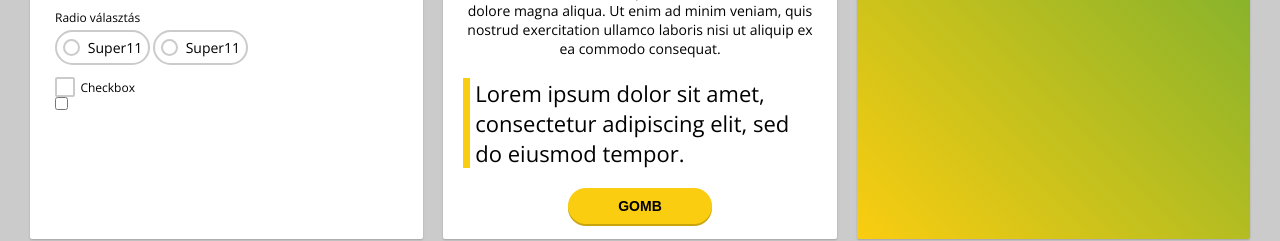
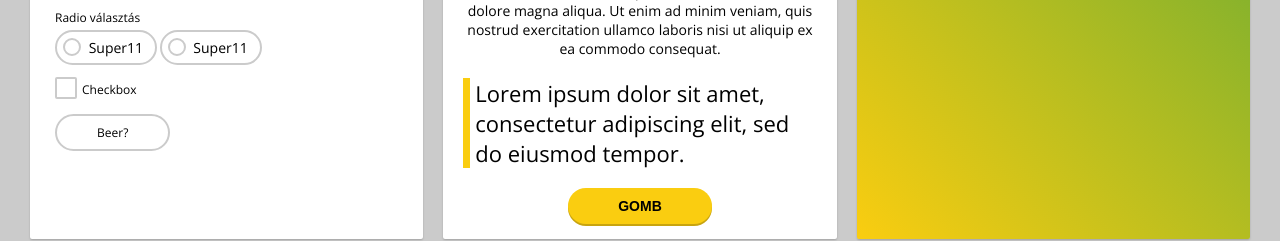
Before and after one commit to vis0rka/super11, a website built with webpack: page index.html in a window 1280 px wide. Shown: the part 393-634 px from the top of the page. Built offline with nearby package versions, Linux system fonts and the light colour scheme.

Commit message:
feat(super11) add picker to form

```diff
--- a/assets/styles/style.scss
+++ b/assets/styles/style.scss
@@ -1,11 +1,10 @@
-@import url('https://fonts.googleapis.com/css?family=Open+Sans');
+@import url("https://fonts.googleapis.com/css?family=Open+Sans");
 @import "config.scss", "functions.scss";
 $break-tablet: 720px;
 $break-desktop: 1020px;
 
-
 * {
-  margin:0;
+  margin: 0;
   padding: 0;
   box-sizing: border-box;
 }
@@ -16,8 +15,14 @@ html {
 
 body {
   background-color: color(lightGrey);
-  font-family: 'Open Sans', sans-serif;
-  padding:10px 20px;
+  font-family: "Open Sans", sans-serif;
+  padding: 10px 20px;
+}
+
+*:before, *:after {
+  -webkit-box-sizing: inherit;
+  -moz-box-sizing: inherit;
+  box-sizing: inherit;
 }
 
 .header {
@@ -38,13 +43,13 @@ body {
   &__item {
     display: flex;
     width: calc(100% - 20px);
-    margin:10px;
+    margin: 10px;
     height: auto;
     border-radius: 2px;
 
     @media screen and (min-width: $break-tablet) {
-        width: calc(50% - 20px);
-        margin:10px auto;
+      width: calc(50% - 20px);
+      margin: 10px auto;
     }
 
     @media screen and (min-width: $break-desktop) {
@@ -54,22 +59,22 @@ body {
 }
 
 .card {
-  width:100%;
+  width: 100%;
   height: auto;
   border-radius: 2px;
-  box-shadow: 0px 1px 2px 0px rgba(0,0,0,0.2);
+  box-shadow: 0px 1px 2px 0px rgba(0, 0, 0, 0.2);
   background-color: #fff;
 
   &--bcg-grad {
-    background: -webkit-linear-gradient(45deg, #facd10 0%,#55a738 100%);
-    background: linear-gradient(45deg, #facd10 0%,#55a738 100%);
+    background: -webkit-linear-gradient(45deg, #facd10 0%, #55a738 100%);
+    background: linear-gradient(45deg, #facd10 0%, #55a738 100%);
   }
 
   &__header {
     border-radius: 2px 2px 0 0;
     width: 100%;
     height: 200px;
-    background-image: url('https://image.shutterstock.com/image-photo/car-thief-using-tool-break-450w-147792686.jpg');
+    background-image: url("https://image.shutterstock.com/image-photo/car-thief-using-tool-break-450w-147792686.jpg");
     background-size: cover;
     position: relative;
   }
@@ -82,43 +87,44 @@ body {
 
   &__text {
     display: inline-block;
-    font-size:1.2rem;
+    font-size: 1.2rem;
     font-weight: bold;
 
     text-transform: uppercase;
     position: absolute;
-    top:20px;
-    left:-15px;
-    padding:10px 15px;
+    top: 20px;
+    left: -15px;
+    padding: 10px 15px;
     border-radius: 15px;
     background-color: color(blue);
-    box-shadow: 0px 10px 20px 0px rgba(color(blue),0.5);
-    color:white;
+    box-shadow: 0px 10px 20px 0px rgba(color(blue), 0.5);
+    color: white;
   }
 
   &__text--yellow {
     background-color: color(yellow);
-    box-shadow: 0px 10px 20px 0px rgba(color(yellow),0.5);
-    color:black;
+    box-shadow: 0px 10px 20px 0px rgba(color(yellow), 0.5);
+    color: black;
   }
 
   &__close {
     display: inline-block;
     background-color: #fff;
     border-radius: 20px;
-    position:absolute;
-    top:-20px;
-    right:-20px;
+    position: absolute;
+    top: -20px;
+    right: -20px;
     width: 40px;
     height: 40px;
     border: 2px solid color(green);
-    box-shadow: 0px 10px 20px 0px rgba(color(green),0.5);
+    box-shadow: 0px 10px 20px 0px rgba(color(green), 0.5);
 
-     &::before, &::after {
+    &::before,
+    &::after {
       position: absolute;
       left: 16px;
       top: 8px;
-      content: ' ';
+      content: " ";
       height: 20px;
       width: 3px;
       background-color: #55a738;
@@ -132,35 +138,35 @@ body {
   }
 
   &__title {
-    font-size:1.6rem;
+    font-size: 1.6rem;
     text-align: center;
-    padding:3px 0;
-    margin-top:25px;
+    padding: 3px 0;
+    margin-top: 25px;
   }
 
   &__text-main {
-    font-size:1.4rem;
+    font-size: 1.4rem;
     text-align: center;
-    padding:0 20px;
+    padding: 0 20px;
   }
 
   &__text-relevant-container {
-    border-left :7px solid color(yellow);
-    margin:20px;
+    border-left: 7px solid color(yellow);
+    margin: 20px;
   }
 
   &__text-relevant {
-    font-size:2.2rem;
-    margin-left:5px;
+    font-size: 2.2rem;
+    margin-left: 5px;
   }
 
   &__button {
-    border-radius:20px;
-    padding:10px 50px;
-    border:none;
+    border-radius: 20px;
+    padding: 10px 50px;
+    border: none;
     background-color: color(yellow);
     box-shadow: 0px 2px 0px 0px color(yellowShadow);
-    font-size:1.4rem;
+    font-size: 1.4rem;
     font-weight: bold;
     text-transform: uppercase;
     margin: 15px auto;
@@ -182,26 +188,26 @@ body {
   &__input-single {
     display: flex;
     flex-direction: column;
-    width:45%;
+    width: 45%;
   }
   &__label {
-    font-size:1.2rem;
+    font-size: 1.2rem;
   }
 
   &__input {
     height: 40px;
-    border:2px solid color(lightGrey);
-    border-radius:2px;
-    margin-top:5px;
+    border: 2px solid color(lightGrey);
+    border-radius: 2px;
+    margin-top: 5px;
   }
 
   &__radios-group {
-    margin-top:1.2rem;
+    margin-top: 1.2rem;
   }
 
   &__radio-single {
-    display:inline-block;
-    margin-top:1.2rem;
+    display: inline-block;
+    margin-top: 1.2rem;
     position: relative;
   }
 
@@ -219,27 +225,27 @@ body {
   &__radio-input:checked + &__radio-label {
     background-color: color(blue);
     border-color: color(blue);
-    color:white;
+    color: white;
     &::before {
       border: 4px solid white;
       background-color: color(blue);
-      width: 0.7rem;
-      height: 0.7rem;
+      width: 1.8rem;
+      height: 1.8rem;
     }
   }
 
   &__radio-label {
-    font-size:1.4rem;
-    border:2px solid color(lightGrey);
+    font-size: 1.4rem;
+    border: 2px solid color(lightGrey);
     border-radius: 20px;
-    padding:6px;
+    padding: 6px 12px 6px 6px;
     cursor: pointer;
 
     &::before {
       content: "";
       display: inline-block;
-      width: 1rem;
-      height: 1rem;
+      width: 1.8rem;
+      height: 1.8rem;
       margin-right: 0.4rem;
       border-radius: 100%;
       vertical-align: -3px;
@@ -259,7 +265,7 @@ body {
   }
 
   &__checkbox {
-    margin-top:20px;
+    margin-top: 20px;
   }
 
   &__checkbox-input {
@@ -284,15 +290,15 @@ body {
   }
 
   &__checkbox-label {
-    font-size:1.2rem;
+    font-size: 1.2rem;
     position: relative;
     cursor: pointer;
 
     &::before {
       content: "";
       display: inline-block;
-      width: 1.4rem;
-      height: 1.4rem;
+      width: 2.2rem;
+      height: 2.2rem;
       margin-right: 0.5rem;
       vertical-align: -5px;
       border: 2px solid color(lightGrey);
@@ -302,16 +308,16 @@ body {
     }
 
     &::after {
-      border-right: 3px solid color(lightGrey);
-      border-top: 3px solid color(lightGrey);
+      border-right: 3px solid #CBCBCB;
+      border-top: 3px solid #CBCBCB;
       content: "";
-      height: 10px;
-      left: 3px;
+      height: 13px;
+      left: 4px;
       position: absolute;
-      top: 9px;
+      top: 8px;
       transform: scaleX(-1) rotate(135deg);
       transform-origin: left top;
-      width: 4px;
+      width: 7px;
       display: none;
     }
 
@@ -323,4 +329,35 @@ body {
       display: inline;
     }
   }
+
+  &__picker-input {
+    border: 0;
+    clip: rect(0 0 0 0);
+    height: 1px;
+    margin: -1px;
+    overflow: hidden;
+    padding: 0;
+    position: absolute;
+    width: 1px;
+  }
+
+  &__picker {
+    display: inline-block;
+    margin-top: 15px;
+  }
+
+  &__picker-label {
+    cursor: pointer;
+    display: inline-block;
+    border: 2px solid #CBCBCB;
+    border-radius: 20px;
+    font-size: 1.2rem;
+    text-align: center;
+    padding: 0.8rem 4rem;
+  }
+
+  &__picker-input:checked + &__picker-label {
+    background-color: color(blue);
+    color:white;
+  }
 }
--- a/index.html
+++ b/index.html
@@ -56,7 +56,7 @@
               </div>
               <div class="form__picker">
                 <input type="checkbox" id="picker" class="form__picker-input">
-                <label for="picker" class="form__picker-label"></label>
+                <label for="picker" class="form__picker-label">Beer?</label>
               </div>
             </form>
           </div>
```
